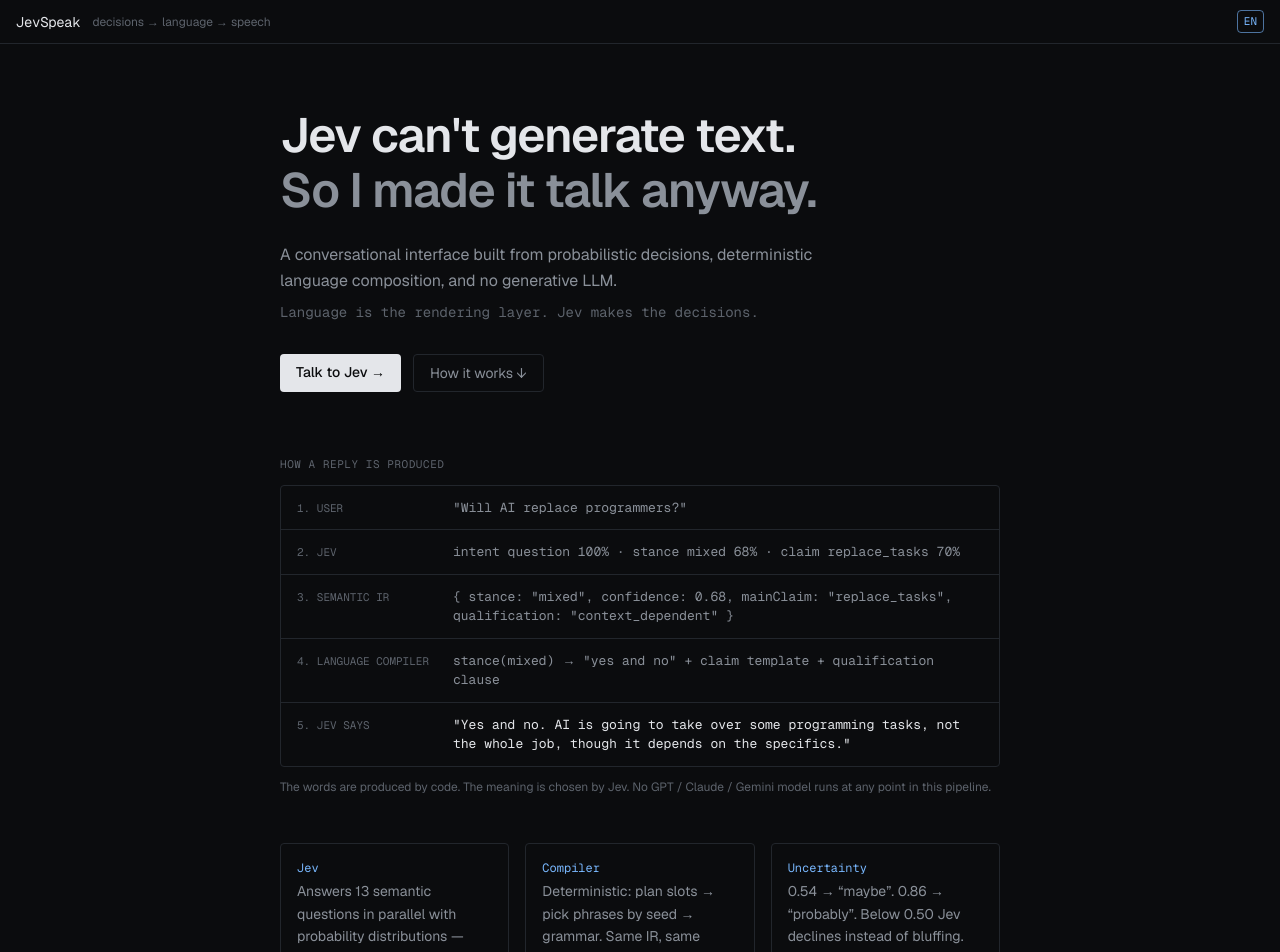
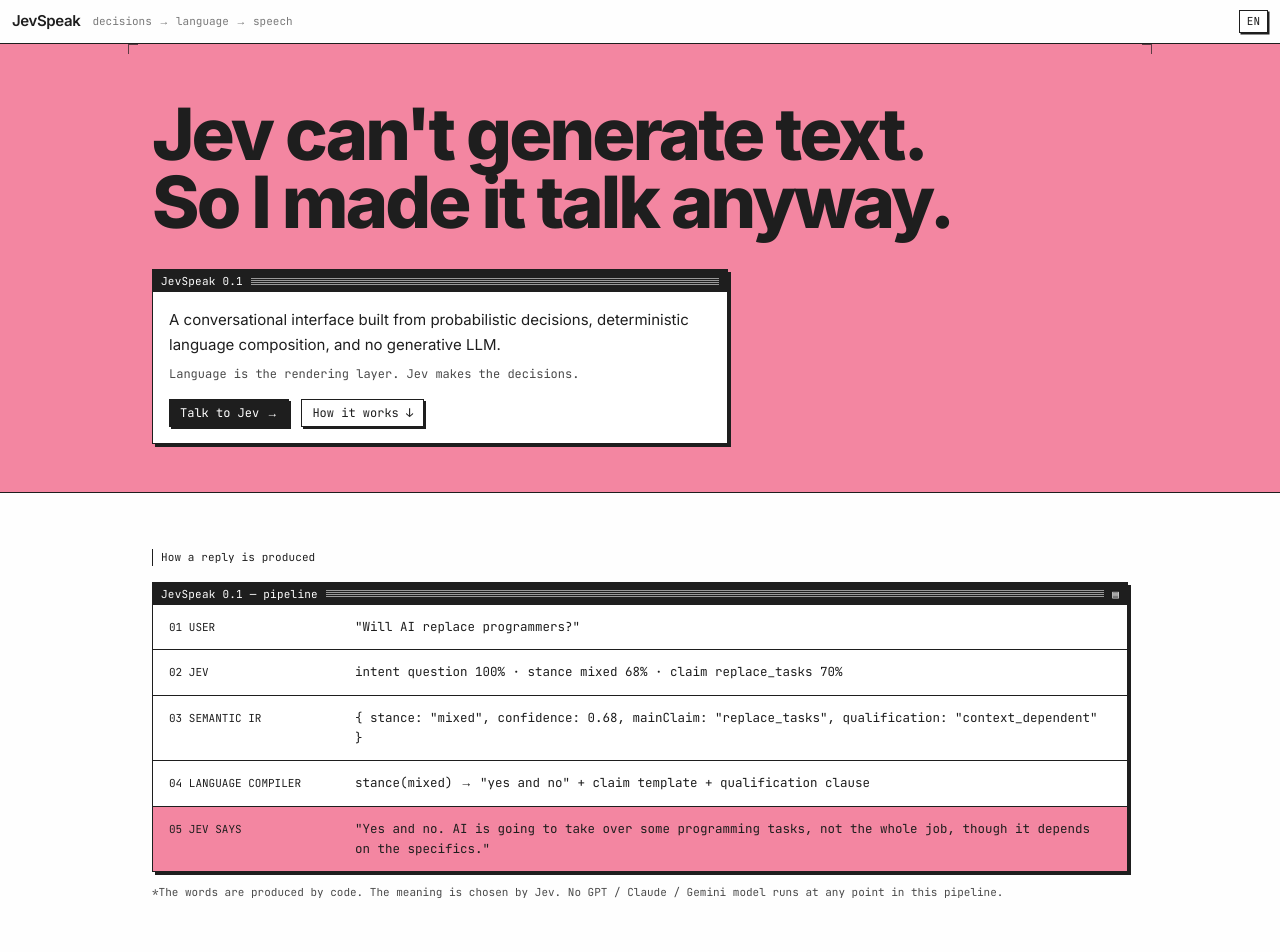
Before and after one commit to MM-sheng/jevspeak, a Next.js app: page / in a window 1280 px wide. Shown: the top 952 px of the page. Built offline with nearby package versions, Linux system fonts and the light colour scheme.

Commit message:
Restyle UI after TypeSafe's 1-bit system aesthetic
Pink / paper / ink palette, bordered windows with title bars and hard
shadows, dithered backgrounds, corner brackets, mono labels, slider-style
probability bars. Inter + JetBrains Mono.

```diff
--- a/app/globals.css
+++ b/app/globals.css
@@ -1,54 +1,212 @@
 @import "tailwindcss";
 
+/* TypeSafe-inspired 1-bit system palette */
 :root {
-  --bg: #0b0c0e;
-  --panel: #111316;
-  --panel-2: #16191d;
-  --border: #22262c;
-  --border-strong: #2f343c;
-  --fg: #e4e6ea;
-  --fg-muted: #8a9099;
-  --fg-dim: #5d636c;
-  --accent: #79b8ff;
-  --accent-dim: #2b4a6b;
-  --amber: #e5b04a;
-  --green: #6fcf97;
-  --red: #ef6b6b;
-  --user: #c9cdd3;
+  --paper: #fefefe;
+  --pink: #f386a1;
+  --pink-deep: #e9668a;
+  --ink: #1e1e1e;
+  --ink-soft: #4a4a4a;
+  --ink-dim: #7a7a7a;
+  --grey: #c4c4c4;
+  --grey-light: #dedede;
+  --grey-faint: #efefef;
+  --white: #ffffff;
 }
 
 @theme inline {
-  --color-bg: var(--bg);
-  --color-panel: var(--panel);
-  --color-panel-2: var(--panel-2);
-  --color-border: var(--border);
-  --color-border-strong: var(--border-strong);
-  --color-fg: var(--fg);
-  --color-fg-muted: var(--fg-muted);
-  --color-fg-dim: var(--fg-dim);
-  --color-accent: var(--accent);
-  --color-accent-dim: var(--accent-dim);
-  --color-amber: var(--amber);
-  --color-green: var(--green);
-  --color-red: var(--red);
-  --font-sans: var(--font-geist-sans), ui-sans-serif, system-ui, sans-serif;
-  --font-mono: var(--font-geist-mono), ui-monospace, SFMono-Regular, Menlo, monospace;
+  --color-paper: var(--paper);
+  --color-pink: var(--pink);
+  --color-pink-deep: var(--pink-deep);
+  --color-ink: var(--ink);
+  --color-ink-soft: var(--ink-soft);
+  --color-ink-dim: var(--ink-dim);
+  --color-grey: var(--grey);
+  --color-grey-light: var(--grey-light);
+  --color-grey-faint: var(--grey-faint);
+  --font-sans: var(--font-inter), "Helvetica Neue", Helvetica, Arial, sans-serif;
+  --font-mono: var(--font-jetbrains), "JetBrains Mono", ui-monospace, Menlo, monospace;
 }
 
 html,
 body {
-  background: var(--bg);
-  color: var(--fg);
+  background: var(--paper);
+  color: var(--ink);
   font-family: var(--font-sans);
   -webkit-font-smoothing: antialiased;
 }
 
 ::selection {
-  background: var(--accent-dim);
+  background: var(--pink);
+  color: var(--ink);
 }
 
-.bar-anim {
+/* ---- dithered backgrounds ---- */
+.dots {
+  background-color: var(--pink);
+  background-image: radial-gradient(var(--ink) 0.6px, transparent 0.7px);
+  background-size: 4px 4px;
+}
+.dots-light {
+  background-color: var(--paper);
+  background-image: radial-gradient(var(--grey) 0.6px, transparent 0.7px);
+  background-size: 4px 4px;
+}
+.dots-ink {
+  background-image: radial-gradient(var(--ink) 1px, transparent 1.1px);
+  background-size: 3px 3px;
+}
+
+/* ---- system window ---- */
+.win {
+  background: var(--white);
+  border: 1.5px solid var(--ink);
+  box-shadow: 3px 3px 0 var(--ink);
+}
+.win-title {
+  background: var(--ink);
+  color: var(--white);
+  font-family: var(--font-mono);
+  font-size: 11px;
+  letter-spacing: 0.02em;
+  padding: 3px 8px;
+  display: flex;
+  align-items: center;
+  justify-content: space-between;
+  gap: 8px;
+  user-select: none;
+}
+.win-title .stripes {
+  flex: 1;
+  height: 7px;
+  background: repeating-linear-gradient(to bottom, var(--white) 0 1px, transparent 1px 2px);
+  opacity: 0.55;
+}
+
+/* ---- corner brackets ---- */
+.brackets {
+  position: relative;
+}
+.brackets::before,
+.brackets::after {
+  content: "";
+  position: absolute;
+  width: 10px;
+  height: 10px;
+  border-color: var(--ink);
+  border-style: solid;
+  opacity: 0.7;
+}
+.brackets::before {
+  top: 0;
+  left: 0;
+  border-width: 1.5px 0 0 1.5px;
+}
+.brackets::after {
+  top: 0;
+  right: 0;
+  border-width: 1.5px 1.5px 0 0;
+}
+
+/* ---- labels ---- */
+.label {
+  font-family: var(--font-mono);
+  font-size: 11px;
+  letter-spacing: 0.01em;
+  color: var(--ink);
+  border-left: 1.5px solid var(--ink);
+  padding-left: 8px;
+}
+.mono {
+  font-family: var(--font-mono);
+}
+
+/* ---- buttons ---- */
+.btn {
+  font-family: var(--font-mono);
+  font-size: 12px;
+  border: 1.5px solid var(--ink);
+  background: var(--white);
+  color: var(--ink);
+  padding: 4px 10px;
+  box-shadow: 2px 2px 0 var(--ink);
+  transition: transform 60ms ease, box-shadow 60ms ease;
+  white-space: nowrap;
+}
+.btn:hover {
+  background: var(--grey-faint);
+}
+.btn:active {
+  transform: translate(2px, 2px);
+  box-shadow: 0 0 0 var(--ink);
+}
+.btn:disabled {
+  opacity: 0.4;
+  pointer-events: none;
+}
+.btn-ink {
+  background: var(--ink);
+  color: var(--white);
+}
+.btn-ink:hover {
+  background: #000;
+}
+.btn-on {
+  background: var(--pink);
+}
+.btn-on:hover {
+  background: var(--pink-deep);
+}
+.btn-sm {
+  font-size: 11px;
+  padding: 2px 7px;
+  box-shadow: 1.5px 1.5px 0 var(--ink);
+}
+
+/* ---- inputs ---- */
+.field {
+  font-family: var(--font-mono);
+  font-size: 13px;
+  border: 1.5px solid var(--ink);
+  background: var(--white);
+  color: var(--ink);
+  padding: 8px 10px;
+  outline: none;
+  box-shadow: inset 2px 2px 0 var(--grey-light);
+}
+.field:focus {
+  box-shadow: inset 2px 2px 0 var(--pink);
+}
+.field::placeholder {
+  color: var(--ink-dim);
+}
+
+/* ---- slider-style probability bar ---- */
+.track {
+  position: relative;
+  height: 8px;
+  border: 1px solid var(--ink);
+  background: var(--white);
+}
+.track > .fill {
+  position: absolute;
+  inset: 0 auto 0 0;
+  background: var(--ink);
   transition: width 260ms cubic-bezier(0.2, 0.8, 0.2, 1);
+}
+.track > .fill.dim {
+  background-image: radial-gradient(var(--ink) 0.8px, transparent 0.9px);
+  background-color: var(--white);
+  background-size: 3px 3px;
+}
+.track > .knob {
+  position: absolute;
+  top: -3px;
+  width: 6px;
+  height: 12px;
+  background: var(--ink);
+  transform: translateX(-3px);
+  transition: left 260ms cubic-bezier(0.2, 0.8, 0.2, 1);
 }
 
 @keyframes fade-up {
@@ -62,23 +220,23 @@ body {
   }
 }
 .fade-up {
-  animation: fade-up 160ms ease-out both;
+  animation: fade-up 140ms ease-out both;
 }
 
 @keyframes blink {
   0%,
   100% {
-    opacity: 0.25;
+    opacity: 0.2;
   }
   50% {
     opacity: 1;
   }
 }
 .blink {
-  animation: blink 900ms ease-in-out infinite;
+  animation: blink 800ms steps(2, end) infinite;
 }
 
 * {
   scrollbar-width: thin;
-  scrollbar-color: var(--border-strong) transparent;
+  scrollbar-color: var(--ink) transparent;
 }
--- a/app/layout.tsx
+++ b/app/layout.tsx
@@ -1,9 +1,9 @@
 import type { Metadata } from "next";
-import { Geist, Geist_Mono } from "next/font/google";
+import { Inter, JetBrains_Mono } from "next/font/google";
 import "./globals.css";
 
-const geistSans = Geist({ variable: "--font-geist-sans", subsets: ["latin"] });
-const geistMono = Geist_Mono({ variable: "--font-geist-mono", subsets: ["latin"] });
+const inter = Inter({ variable: "--font-inter", subsets: ["latin"], display: "swap" });
+const jetbrains = JetBrains_Mono({ variable: "--font-jetbrains", subsets: ["latin"], display: "swap" });
 
 export const metadata: Metadata = {
   title: "JevSpeak",
@@ -13,7 +13,7 @@ export const metadata: Metadata = {
 
 export default function RootLayout({ children }: { children: React.ReactNode }) {
   return (
-    <html lang="en" className={`${geistSans.variable} ${geistMono.variable} h-full`}>
+    <html lang="en" className={`${inter.variable} ${jetbrains.variable} h-full`}>
       <body className="min-h-full flex flex-col">{children}</body>
     </html>
   );
--- a/components/Header.tsx
+++ b/components/Header.tsx
@@ -1,21 +1,27 @@
 import Link from "next/link";
 
-export function Header({ mode, right, tagline = "decisions → language → speech" }: { mode?: "mock" | "api" | null; right?: React.ReactNode; tagline?: string }) {
+export function Header({
+  mode,
+  right,
+  tagline = "decisions → language → speech",
+}: {
+  mode?: "mock" | "api" | null;
+  right?: React.ReactNode;
+  tagline?: string;
+}) {
   return (
-    <header className="flex items-center justify-between border-b border-border px-4 h-11 shrink-0">
-      <div className="flex items-center gap-3">
-        <Link href="/" className="font-mono text-sm tracking-tight text-fg hover:text-accent">
+    <header className="flex items-center justify-between border-b-[1.5px] border-ink bg-paper px-3 h-11 shrink-0 gap-3">
+      <div className="flex items-center gap-3 min-w-0">
+        <Link href="/" className="font-semibold tracking-tight text-[15px] text-ink hover:bg-ink hover:text-white px-1.5 -mx-1.5">
           JevSpeak
         </Link>
-        <span className="text-fg-dim text-xs hidden sm:inline">{tagline}</span>
+        <span className="mono text-[11px] text-ink-dim hidden sm:inline truncate">{tagline}</span>
       </div>
-      <div className="flex items-center gap-3">
+      <div className="flex items-center gap-2 shrink-0">
         {mode && (
           <span
-            className={`font-mono text-[11px] px-1.5 py-0.5 rounded border ${
-              mode === "api" ? "border-green/40 text-green" : "border-amber/40 text-amber"
-            }`}
-            title={mode === "api" ? "Decisions from the Jev API" : "Decisions from the mock Jev scorer (JEV_MODE=mock)"}
+            className={`mono text-[11px] px-1.5 py-[2px] border-[1.5px] border-ink ${mode === "api" ? "bg-ink text-white" : "bg-pink text-ink"}`}
+            title={mode === "api" ? "Decisions from the Jev API" : "Decisions from the mock scorer"}
           >
             JEV {mode.toUpperCase()}
           </span>
--- a/components/Landing.tsx
+++ b/components/Landing.tsx
@@ -14,6 +14,7 @@ const COPY = {
     cta: "Talk to Jev →",
     how: "How it works ↓",
     howTitle: "How a reply is produced",
+    win: "JevSpeak 0.1 — pipeline",
     pipeline: [
       ["USER", '"Will AI replace programmers?"'],
       ["JEV", "intent question 100%  ·  stance mixed 68%  ·  claim replace_tasks 70%"],
@@ -23,11 +24,14 @@ const COPY = {
     ],
     note: "The words are produced by code. The meaning is chosen by Jev. No GPT / Claude / Gemini model runs at any point in this pipeline.",
     cards: [
-      ["Jev", "Answers 13 semantic questions in parallel with probability distributions — intent, stance, claim, tone…"],
-      ["Compiler", "Deterministic: plan slots → pick phrases by seed → grammar. Same IR, same sentence, every time."],
-      ["Uncertainty", "0.54 → “maybe”. 0.86 → “probably”. Below 0.50 Jev declines instead of bluffing."],
+      ["Decisions, Not Tokens", "Jev answers 13 semantic questions in parallel with probability distributions — intent, stance, claim, tone…"],
+      ["Deterministic Compiler", "Plan slots → pick phrases by seed → grammar. Same IR, same sentence, every time."],
+      ["Calibrated Wording", "0.54 → “maybe”. 0.86 → “probably”. Below 0.50 Jev declines instead of bluffing."],
     ],
-    footer: "Claude was used as a development tool to build this software. It is not part of the runtime pipeline.",
+    bigA: "Meaning by Jev.",
+    bigB: "Words by code.",
+    bigNote: "*Same decisions, two languages: switch EN / 中文 and only the rendering layer changes.",
+    footer: "Built with Jev by TypeSafe. Claude was used as a development tool, not in the runtime pipeline.",
   },
   zh: {
     tagline: "决策 → 语言 → 语音",
@@ -38,6 +42,7 @@ const COPY = {
     cta: "和 Jev 聊聊 →",
     how: "它是怎么工作的 ↓",
     howTitle: "一句回复是如何产生的",
+    win: "JevSpeak 0.1 — 管线",
     pipeline: [
       ["用户", '"AI 会取代程序员吗?"'],
       ["JEV", "intent question 100%  ·  stance mixed 68%  ·  claim replace_tasks 70%"],
@@ -45,13 +50,16 @@ const COPY = {
       ["语言编译器", 'stance(mixed) → "既是也不是"  +  claim 模板  +  限定从句'],
       ["JEV 说", '"既是也不是。AI会接手一些编程任务,但不是整个职业,不过要看具体情况。"'],
     ],
-    note: "文字由代码产生,意义由 Jev 决定。整条管线中没有任何 GPT / Claude / Gemini 模型在运行。换一套模板,同样的决策就变成另一种语言。",
+    note: "文字由代码产生,意义由 Jev 决定。整条管线中没有任何 GPT / Claude / Gemini 模型在运行。",
     cards: [
-      ["Jev", "并行回答 13 个语义问题,每个都给出概率分布——意图、立场、主张、语气……"],
-      ["编译器", "确定性的:规划槽位 → 按种子选短语 → 语法组装。同样的 IR,永远是同样的句子。"],
-      ["不确定性", "0.54 → “也许”。0.86 → “大概率”。低于 0.50 时 Jev 会拒答,而不是硬编。"],
+      ["决策,而非 token", "Jev 并行回答 13 个语义问题,每个都给出概率分布——意图、立场、主张、语气……"],
+      ["确定性编译器", "规划槽位 → 按种子选短语 → 语法组装。同样的 IR,永远是同样的句子。"],
+      ["校准的措辞", "0.54 → “也许”。0.86 → “大概率”。低于 0.50 时 Jev 会拒答,而不是硬编。"],
     ],
-    footer: "Claude 在开发阶段被用作编程工具,不参与运行时的对话管线。",
+    bigA: "意义来自 Jev。",
+    bigB: "文字来自代码。",
+    bigNote: "*同样的决策,两种语言:切换 EN / 中文,只有渲染层在变。",
+    footer: "基于 TypeSafe 的 Jev 构建。Claude 在开发阶段被用作工具,不参与运行时管线。",
   },
 } as const;
 
@@ -81,56 +89,89 @@ export function Landing() {
       <Header
         tagline={c.tagline}
         right={
-          <button onClick={toggle} className="font-mono text-[11px] px-1.5 py-0.5 rounded border border-accent/60 text-accent hover:bg-panel-2">
+          <button onClick={toggle} className="btn btn-sm">
             {locale === "en" ? "EN" : "中文"}
           </button>
         }
       />
-      <main className="flex-1 px-6 py-16 max-w-3xl mx-auto w-full">
-        <h1 className="text-4xl sm:text-5xl font-semibold tracking-tight leading-[1.15]">
+
+      {/* hero */}
+      <section className="dots border-b-[1.5px] border-ink">
+        <div className="max-w-5xl mx-auto px-6 pt-14 pb-12 brackets">
+          <h1 className="text-[44px] sm:text-[72px] font-extrabold tracking-[-0.04em] leading-[0.95] text-ink">
             {c.h1a}
             <br />
-          <span className="text-fg-muted">{c.h1b}</span>
+            {c.h1b}
           </h1>
-        <p className="mt-6 text-fg-muted max-w-xl leading-relaxed">{c.sub}</p>
-        <p className="mt-2 font-mono text-sm text-fg-dim">{c.line}</p>
-
-        <div className="mt-8 flex gap-3">
-          <Link href="/chat" className="px-4 py-2 rounded bg-fg text-bg text-sm font-medium hover:bg-accent transition-colors">
+          <div className="mt-8 win max-w-xl">
+            <div className="win-title">
+              <span>JevSpeak 0.1</span>
+              <span className="stripes" />
+            </div>
+            <div className="p-4">
+              <p className="text-[15px] leading-relaxed text-ink">{c.sub}</p>
+              <p className="mt-2 mono text-[12px] text-ink-soft">{c.line}</p>
+              <div className="mt-4 flex gap-3">
+                <Link href="/chat" className="btn btn-ink">
                   {c.cta}
                 </Link>
-          <a href="#how" className="px-4 py-2 rounded border border-border text-sm text-fg-muted hover:border-border-strong hover:text-fg transition-colors">
+                <a href="#how" className="btn">
                   {c.how}
                 </a>
               </div>
+            </div>
+          </div>
+        </div>
+      </section>
 
-        <section id="how" className="mt-16">
-          <div className="font-mono text-[11px] text-fg-dim uppercase tracking-wider mb-3">{c.howTitle}</div>
-          <ol className="border border-border rounded divide-y divide-border">
+      {/* pipeline */}
+      <section id="how" className="max-w-5xl mx-auto w-full px-6 py-14">
+        <div className="label mb-4">{c.howTitle}</div>
+        <div className="win">
+          <div className="win-title">
+            <span>{c.win}</span>
+            <span className="stripes" />
+            <span>▤</span>
+          </div>
+          <ol className="divide-y-[1.5px] divide-ink">
             {c.pipeline.map(([label, body], i) => (
-              <li key={label} className="grid grid-cols-[140px_1fr] gap-4 px-4 py-3 items-start">
-                <span className="font-mono text-[11px] text-fg-dim pt-0.5">
-                  {i + 1}. {label}
+              <li key={label} className={`grid grid-cols-[130px_1fr] sm:grid-cols-[170px_1fr] gap-4 px-4 py-3 items-start ${i === 4 ? "bg-pink" : ""}`}>
+                <span className="mono text-[11px] text-ink pt-0.5">
+                  {String(i + 1).padStart(2, "0")} {label}
                 </span>
-                <span className={`font-mono text-[13px] ${i === 4 ? "text-fg" : "text-fg-muted"}`}>{body}</span>
+                <span className="mono text-[12.5px] text-ink leading-relaxed break-words">{body}</span>
               </li>
             ))}
           </ol>
-          <p className="mt-3 text-xs text-fg-dim">{c.note}</p>
+        </div>
+        <p className="mt-3 mono text-[11px] text-ink-soft">*{c.note}</p>
       </section>
 
-        <section className="mt-12 grid sm:grid-cols-3 gap-4 text-sm">
+      {/* three columns */}
+      <section className="max-w-5xl mx-auto w-full px-6 pb-14 grid sm:grid-cols-3 gap-8">
         {c.cards.map(([h, b]) => (
-            <div key={h} className="border border-border rounded p-4">
-              <div className="font-mono text-xs text-accent mb-1">{h}</div>
-              <div className="text-fg-muted leading-relaxed">{b}</div>
+          <div key={h} className="label !py-1 min-h-[96px]">
+            <div className="mono text-[11px] text-ink mb-3">{h}</div>
+            <div className="text-[15px] leading-snug text-ink font-sans">{b}</div>
           </div>
         ))}
       </section>
-      </main>
-      <footer className="px-6 py-4 text-[11px] text-fg-dim font-mono border-t border-border flex flex-wrap gap-x-4 gap-y-1 justify-between">
+
+      {/* big statement */}
+      <section className="dots border-y-[1.5px] border-ink">
+        <div className="max-w-5xl mx-auto px-6 py-16 brackets">
+          <h2 className="text-[40px] sm:text-[68px] font-extrabold tracking-[-0.04em] leading-[0.95] text-ink">
+            {c.bigA}
+            <br />
+            {c.bigB}
+          </h2>
+          <p className="mt-4 mono text-[11px] text-ink">{c.bigNote}</p>
+        </div>
+      </section>
+
+      <footer className="max-w-5xl mx-auto w-full px-6 py-6 mono text-[11px] text-ink-soft flex flex-wrap gap-x-6 gap-y-1 justify-between">
         <span>{c.footer}</span>
-        <a href="https://github.com/MM-sheng/jevspeak" className="hover:text-fg">
+        <a href="https://github.com/MM-sheng/jevspeak" className="hover:bg-ink hover:text-white px-1 -mx-1">
           github.com/MM-sheng/jevspeak
         </a>
       </footer>
```
Also changed, not shown: components/ChatClient.tsx (+46 -54 lines), components/DebugPanel.tsx (+28 -27 lines), components/Distribution.tsx (+14 -15 lines), components/JevBrain.tsx (+32 -40 lines), components/JevSettings.tsx (+22 -28 lines). Lines whose indentation alone changed are shown as unchanged.
